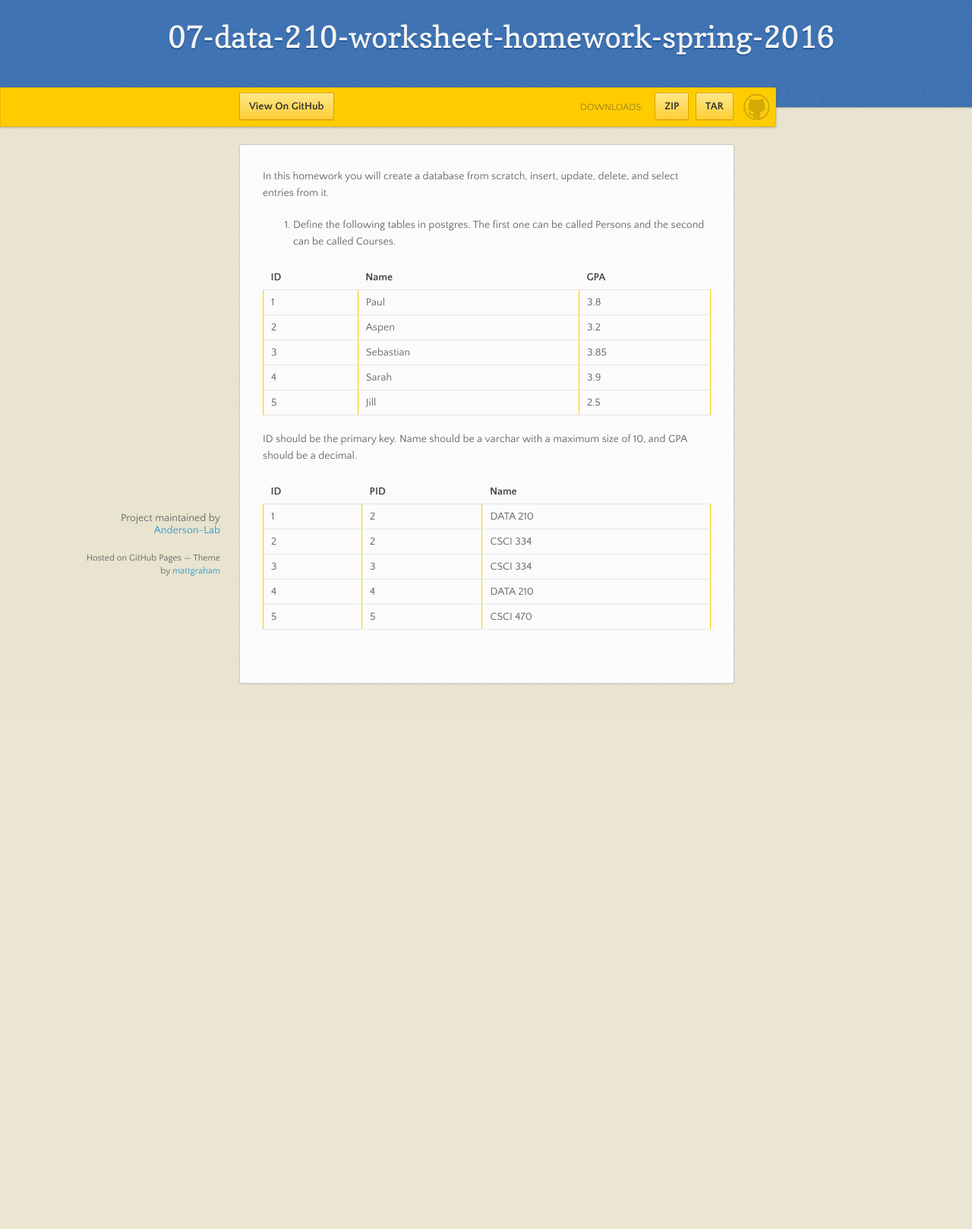
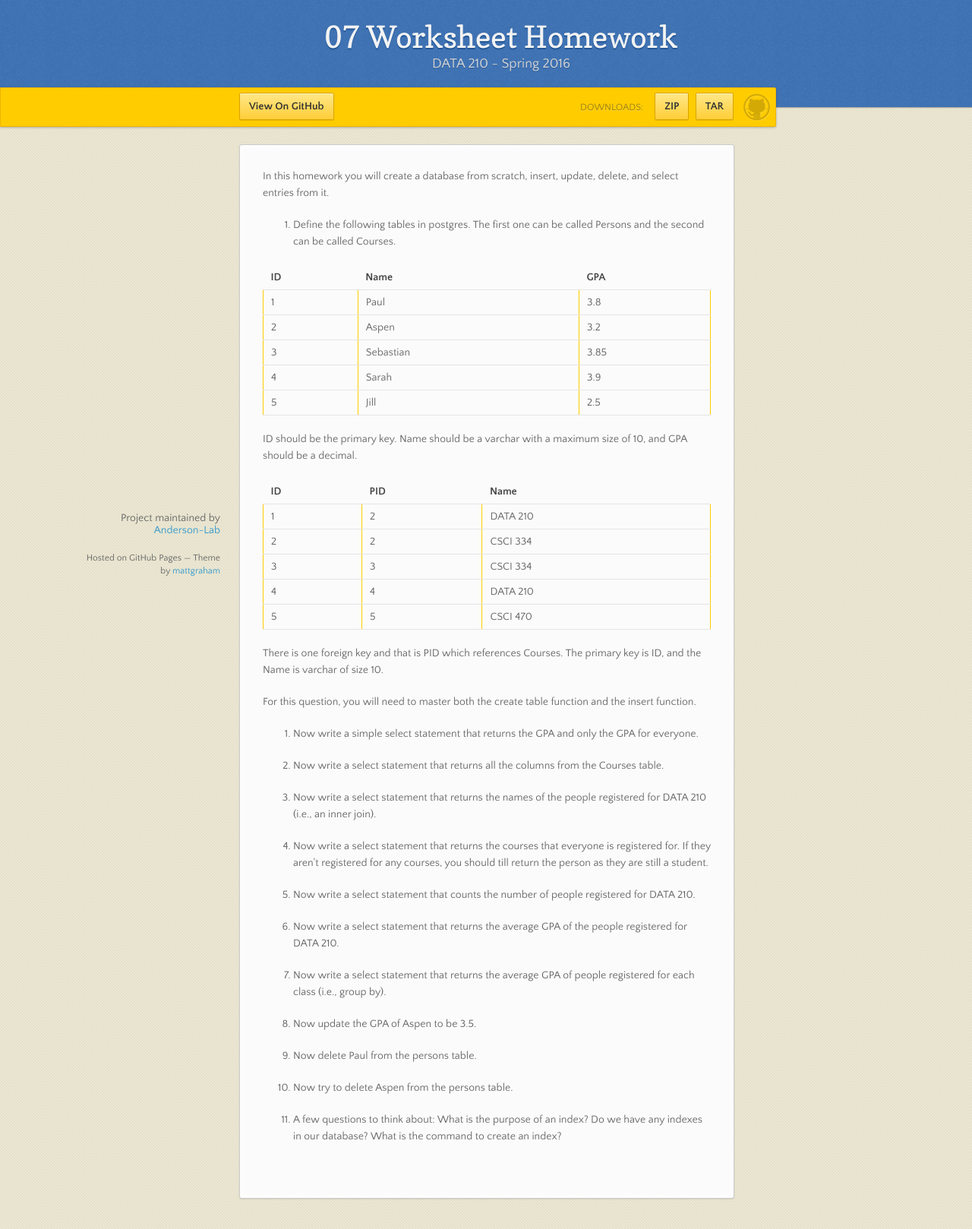
Before and after one commit to Anderson-Lab/07-data-210-worksheet-homework-spring-2016, a plain HTML site: page index.html in a window 1280 px wide. Shown: the whole page at 76% size. Before the commit the page ends 940 px from the top, so only its background shows below. Drawn offline with nearby package versions, Linux system fonts and the light colour scheme.

Commit message:
Create gh-pages branch via GitHub

```diff
--- a/index.html
+++ b/index.html
@@ -3,7 +3,7 @@
   <head>
     <meta charset="utf-8">
     <meta http-equiv="X-UA-Compatible" content="chrome=1">
-    <title>07-data-210-worksheet-homework-spring-2016 by Anderson-Lab</title>
+    <title>07 Worksheet Homework by Anderson-Lab</title>
     <link rel="stylesheet" href="stylesheets/styles.css">
     <link rel="stylesheet" href="stylesheets/github-dark.css">
     <script src="https://ajax.googleapis.com/ajax/libs/jquery/1.7.1/jquery.min.js"></script>
@@ -17,8 +17,8 @@
   <body>
 
       <header>
-        <h1>07-data-210-worksheet-homework-spring-2016</h1>
-        <p></p>
+        <h1>07 Worksheet Homework</h1>
+        <p>DATA 210 - Spring 2016</p>
       </header>
 
       <div id="banner">
@@ -120,6 +120,24 @@
 </tr>
 </tbody>
 </table>
+
+<p>There is one foreign key and that is PID which references Courses. The primary key is ID, and the Name is varchar of size 10.</p>
+
+<p>For this question, you will need to master both the create table function and the insert function.</p>
+
+<ol>
+<li><p>Now write a simple select statement that returns the GPA and only the GPA for everyone.</p></li>
+<li><p>Now write a select statement that returns all the columns from the Courses table.</p></li>
+<li><p>Now write a select statement that returns the names of the people registered for DATA 210 (i.e., an inner join).</p></li>
+<li><p>Now write a select statement that returns the courses that everyone is registered for. If they aren't registered for any courses, you should till return the person as they are still a student.</p></li>
+<li><p>Now write a select statement that counts the number of people registered for DATA 210.</p></li>
+<li><p>Now write a select statement that returns the average GPA of the people registered for DATA 210.</p></li>
+<li><p>Now write a select statement that returns the average GPA of people registered for each class (i.e., group by).</p></li>
+<li><p>Now update the GPA of Aspen to be 3.5.</p></li>
+<li><p>Now delete Paul from the persons table.</p></li>
+<li><p>Now try to delete Aspen from the persons table.</p></li>
+<li><p>A few questions to think about: What is the purpose of an index? Do we have any indexes in our database? What is the command to create an index?</p></li>
+</ol>
       </section>
       <footer>
         <p>Project maintained by <a href="https://github.com/Anderson-Lab">Anderson-Lab</a></p>
```
Also changed, not shown: params.json (+3 -3 lines).
